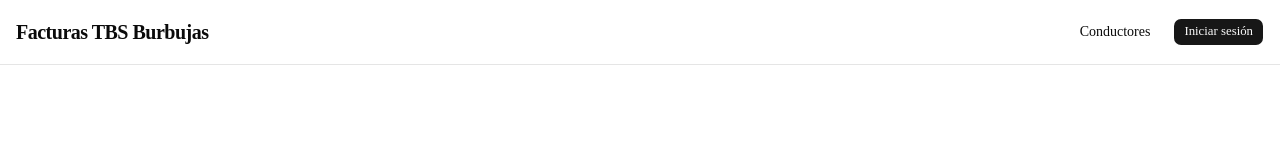
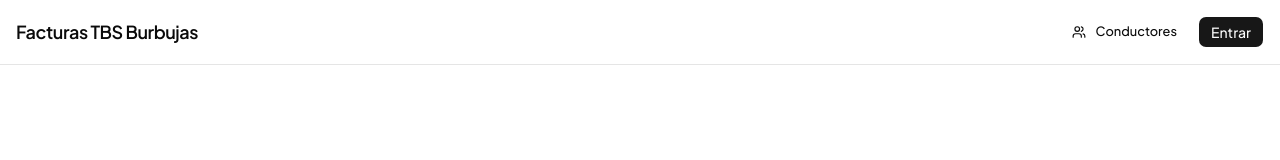
Before and after one commit to GenelSnow/TransporteS-perBurbujasSAS, a Next.js app: page / in a window 1280 px wide. Shown: the top 160 px of the page. Built offline with nearby package versions, Linux system fonts and the light colour scheme; no server answers; the database is empty.

Commit message:
mejorara header, font, privacity

```diff
--- a/src/app/facturas/page.tsx
+++ b/src/app/facturas/page.tsx
@@ -211,6 +211,7 @@ export default function FacturasPage() {
         const { data, error } = await supabase
             .from("facturas_viaje")
             .select("*")
+            .eq("created_by", user.id)
             .order("created_at", { ascending: false })
             .limit(50)
 
--- a/src/app/layout.tsx
+++ b/src/app/layout.tsx
@@ -1,14 +1,15 @@
 import type { Metadata } from "next"
-import { Geist, Geist_Mono } from "next/font/google"
+import { Plus_Jakarta_Sans, Geist_Mono } from "next/font/google"
 import { Toaster } from "@/components/ui/sonner"
 import { Header } from "@/components/layout/header"
 import { Footer } from "@/components/layout/footer"
 import { ThemeProvider } from "@/components/theme-provider"
 import "./globals.css"
 
-const geistSans = Geist({
-  variable: "--font-geist-sans",
+const jakarta = Plus_Jakarta_Sans({
+  variable: "--font-sans",
   subsets: ["latin"],
+  weight: ["400", "500", "600", "700"],
 })
 
 const geistMono = Geist_Mono({
@@ -29,7 +30,7 @@ export default function RootLayout({
   return (
     <html lang="es" suppressHydrationWarning>
       <body
-        className={`${geistSans.variable} ${geistMono.variable} antialiased min-h-screen flex flex-col font-sans`}
+        className={`${jakarta.variable} ${geistMono.variable} antialiased min-h-screen flex flex-col font-sans`}
       >
         <ThemeProvider
           attribute="class"
--- a/src/components/layout/header.tsx
+++ b/src/components/layout/header.tsx
@@ -12,13 +12,20 @@ import {
   DropdownMenuSeparator,
   DropdownMenuTrigger,
 } from "@/components/ui/dropdown-menu"
-import { User, FileText, LogOut, ChevronDown } from "lucide-react"
+import {
+  User,
+  FileText,
+  LogOut,
+  ChevronDown,
+  Users,
+  LayoutDashboard,
+} from "lucide-react"
 import type { User as SupabaseUser } from "@supabase/supabase-js"
 
 export function Header() {
   const router = useRouter()
   const [user, setUser] = useState<SupabaseUser | null>(null)
-  const [displayName, setDisplayName] = useState<string>("")
+  const [displayName, setDisplayName] = useState("")
   const [loading, setLoading] = useState(true)
 
   useEffect(() => {
@@ -37,8 +44,8 @@ export function Header() {
 
         setDisplayName(
           profile?.full_name ||
-          data.user.email?.split("@")[0] ||
-          "Usuario"
+            data.user.email?.split("@")[0] ||
+            "Usuario"
         )
       }
       setLoading(false)
@@ -64,25 +71,54 @@ export function Header() {
   }
 
   return (
-    <header className="border-b bg-background sticky top-0 z-50">
-      <div className="container mx-auto px-4 h-16 flex items-center justify-between">
-        <Link href="/" className="font-bold text-xl tracking-tight">
-          Facturas TBS Burbujas
+    <header className="border-b bg-background/95 backdrop-blur supports-[backdrop-filter]:bg-background/80 sticky top-0 z-50">
+      <div className="container mx-auto px-3 sm:px-4 h-14 sm:h-16 flex items-center justify-between gap-2 min-w-0">
+        {/* Logo: corto en móvil, completo en desktop */}
+        <Link
+          href="/"
+          className="font-semibold text-base sm:text-lg tracking-tight shrink-0 min-w-0 truncate max-w-[45%] sm:max-w-none"
+        >
+          <span className="sm:hidden">TBS Burbujas</span>
+          <span className="hidden sm:inline">Facturas TBS Burbujas</span>
         </Link>
 
-        <nav className="flex items-center gap-3">
+        <nav className="flex items-center gap-1.5 sm:gap-2 shrink-0">
+          {/* Conductores: solo icono en móvil */}
           <Link href="/">
-            <Button variant="ghost">Conductores</Button>
+            <Button
+              variant="ghost"
+              size="sm"
+              className="h-8 px-2 sm:px-3"
+            >
+              <Users className="h-4 w-4 sm:mr-1.5" />
+              <span className="hidden sm:inline">Conductores</span>
+            </Button>
           </Link>
 
           {loading ? null : user ? (
             <DropdownMenu>
-              <DropdownMenuTrigger className="inline-flex items-center justify-center gap-2 rounded-md border bg-background px-3 h-8 text-sm font-medium shadow-xs hover:bg-accent hover:text-accent-foreground transition-colors outline-none focus-visible:ring-2 focus-visible:ring-ring">
-                <User className="h-4 w-4" />
-                <span className="max-w-[140px] truncate">{displayName}</span>
-                <ChevronDown className="h-3.5 w-3.5 opacity-60" />
+              <DropdownMenuTrigger className="inline-flex items-center justify-center gap-1.5 rounded-md border bg-background px-2 sm:px-3 h-8 text-sm font-medium shadow-xs hover:bg-accent hover:text-accent-foreground transition-colors outline-none focus-visible:ring-2 focus-visible:ring-ring max-w-[140px] sm:max-w-[180px]">
+                <User className="h-4 w-4 shrink-0" />
+                {/* Nombre solo desde sm; en móvil solo icono */}
+                <span className="hidden sm:inline truncate">
+                  {displayName}
+                </span>
+                <ChevronDown className="h-3.5 w-3.5 opacity-60 shrink-0" />
               </DropdownMenuTrigger>
               <DropdownMenuContent align="end" className="w-52">
+                {/* Nombre completo dentro del menú en móvil */}
+                <div className="px-2 py-1.5 sm:hidden">
+                  <p className="text-sm font-medium truncate">{displayName}</p>
+                  <p className="text-xs text-muted-foreground">Tu cuenta</p>
+                </div>
+                <DropdownMenuSeparator className="sm:hidden" />
+                <DropdownMenuItem
+                  className="cursor-pointer"
+                  onClick={() => router.push("/dashboard")}
+                >
+                  <LayoutDashboard className="mr-2 h-4 w-4" />
+                  Dashboard
+                </DropdownMenuItem>
                 <DropdownMenuItem
                   className="cursor-pointer"
                   onClick={() => router.push("/perfil")}
@@ -109,7 +145,9 @@ export function Header() {
             </DropdownMenu>
           ) : (
             <Link href="/login">
-              <Button size="sm">Iniciar sesión</Button>
+              <Button size="sm" className="h-8 text-xs sm:text-sm px-2.5 sm:px-3">
+                Entrar
+              </Button>
             </Link>
           )}
         </nav>
```
